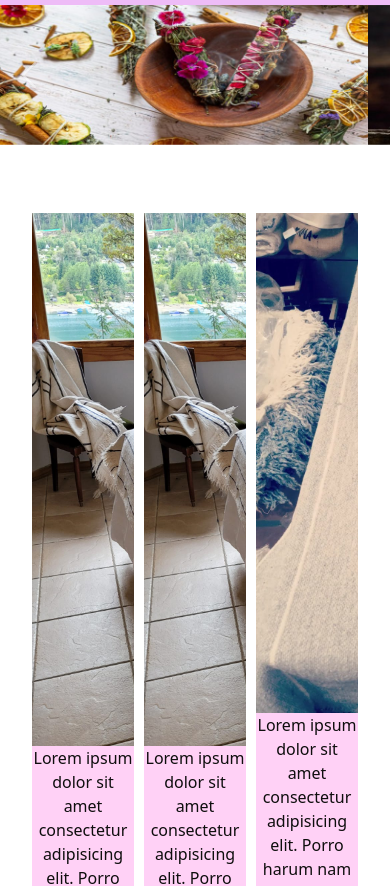
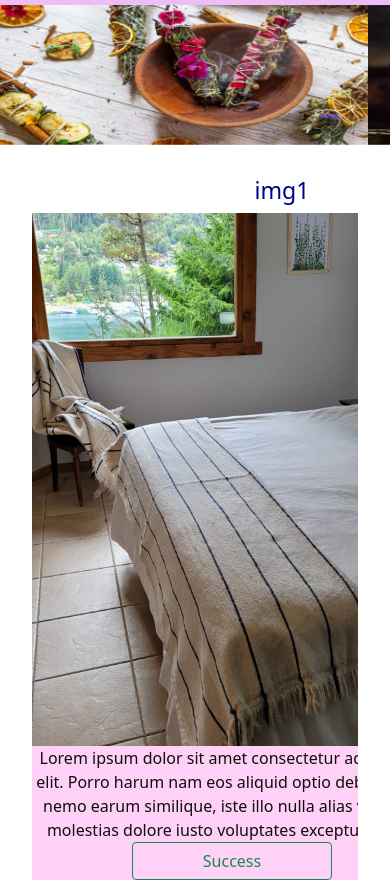
Before and after one commit to josemusicco/proyecto-deco, a website: page decohogar-2.html in a window 390 px wide. Shown: the part 181-1067 px from the top of the page. Drawn offline with nearby package versions, Linux system fonts and the light colour scheme.

Commit message:
cambios en imagenes

```diff
--- a/scss/_decohogar.scss
+++ b/scss/_decohogar.scss
@@ -19,7 +19,7 @@
 
 .decohogar p{
     text-align: center;
-    width: 150;
+    width: 400px;
     height: auto;
     background-color: nth($colors, 13);
     color: nth($colors, 9);
--- a/scss/main.scss
+++ b/scss/main.scss
@@ -33,10 +33,29 @@
 //             grid-gap: 5px;
 //     }
 
-// }
+//
+
+//MEDIA DE DECOHOGAR//
+@media (max-width: 700px) {
+.conatainers-decohogar {
+    display: grid;
+    grid-template-columns: repeat(1, 1fr);
+    grid-gap: 10px;
+    padding: nth($encabezados, 3)
+    }
+}
+@media (max-width: 900px) {
+    .conatainers-decohogar {
+        display: grid;
+        grid-template-columns: repeat(1, 1fr);
+        grid-gap: 10px;
+        padding: nth($encabezados, 3)
+    }
+}
 
 
 
+//MEDIA DE PROMOCIONES//
 @media (max-width: 700px) {
     .section-promociones {
         display: grid;
```
Also changed, not shown: css/main.css, scss/_comercio.scss (line endings or trailing spaces), scss/_extends.scss (line endings or trailing spaces).
